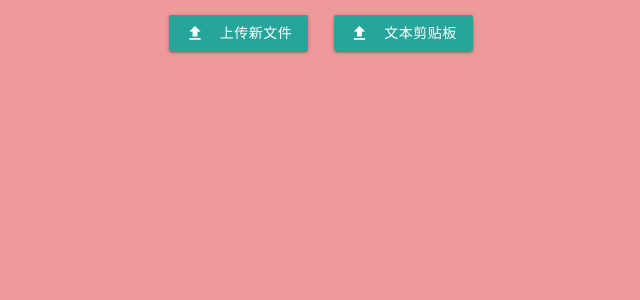
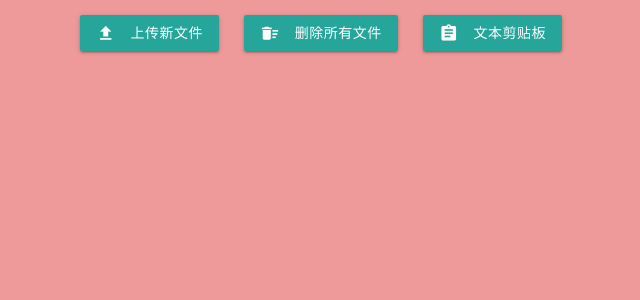
Before and after one commit to razormax007/fileserver, a Flask app: page / in a window 1280 px wide. Shown: the top 300 px of the page, without its empty margins (319-959 px from the left). Run offline with Flask 2, Linux system fonts and the light colour scheme.

Commit message:
add delete all

```diff
--- a/server.py
+++ b/server.py
@@ -35,6 +35,13 @@ def delete(file):
     return redirect(url_for('index'))
 
 
+@app.route('/delete_all')
+def delete_all():
+    for file in os.listdir(storage):
+        os.remove(f'{storage}/{file}')
+    return redirect(url_for('index'))
+
+
 @app.route('/upload', methods=['GET', 'POST'])
 def upload():
     if request.method == 'POST':
@@ -60,7 +67,6 @@ def upload():
 def clipboard():
     if request.method == 'POST':
         with open('clipboard/text.txt', 'w', encoding='utf-8') as f:
-            print(request.form['input'].split('\r'))
             f.writelines(request.form['input'].split('\r'))
         return redirect(request.url)
     with open('clipboard/text.txt', 'r', encoding='utf-8') as f:
--- a/templates/clipboard.html
+++ b/templates/clipboard.html
@@ -36,7 +36,7 @@
               onclick="copyToClip()"
             >
               复制到剪贴板
-              <i class="material-icons right">assignment</i>
+              <i class="material-icons right">content_copy</i>
             </button>
           </div>
         </div>
@@ -55,11 +55,11 @@
                 </div>
                 <button class="waves-effect waves-light btn" type="submit">
                   提交文本
-                  <i class="material-icons right">send</i>
+                  <i class="material-icons right">content_paste</i>
                 </button>
                 &nbsp;&nbsp;&nbsp;&nbsp;
                 <a href="/clear" class="waves-effect waves-light btn center"
-                  >清空文本</a
+                  ><i class="material-icons right">backspace</i>清空文本</a
                 >
               </div>
             </form>
--- a/templates/index.html
+++ b/templates/index.html
@@ -21,8 +21,12 @@
             ><i class="material-icons left">file_upload</i>上传新文件</a
           >
           &nbsp;&nbsp;&nbsp;&nbsp;
+          <a href="/delete_all" class="waves-effect waves-light btn center"
+            ><i class="material-icons left">delete_sweep</i>删除所有文件</a
+          >
+          &nbsp;&nbsp;&nbsp;&nbsp;
           <a href="/clipboard" class="waves-effect waves-light btn center"
-            ><i class="material-icons left">file_upload</i>文本剪贴板</a
+            ><i class="material-icons left">assignment</i>文本剪贴板</a
           >
         </div>
         {% for file in files %}
```
